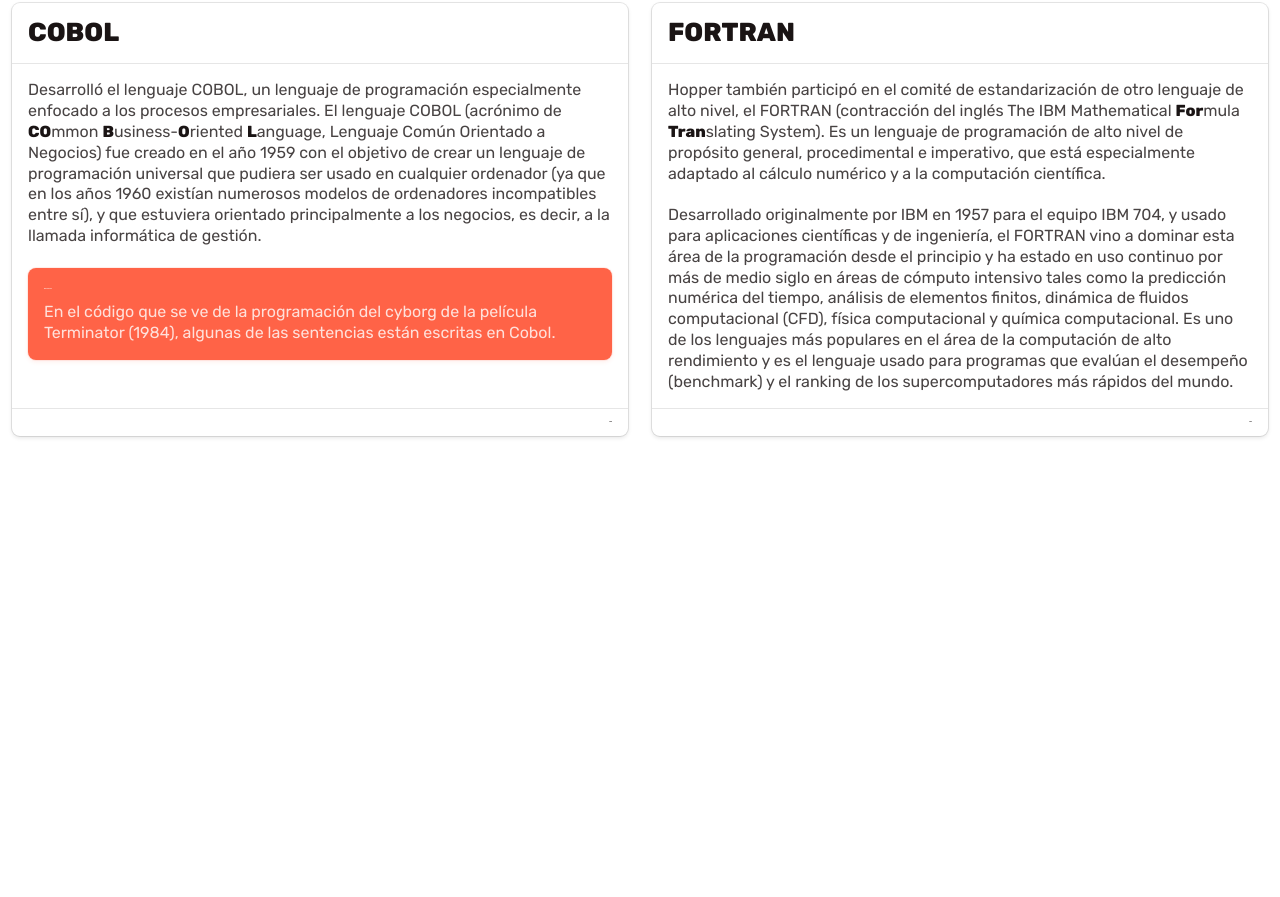
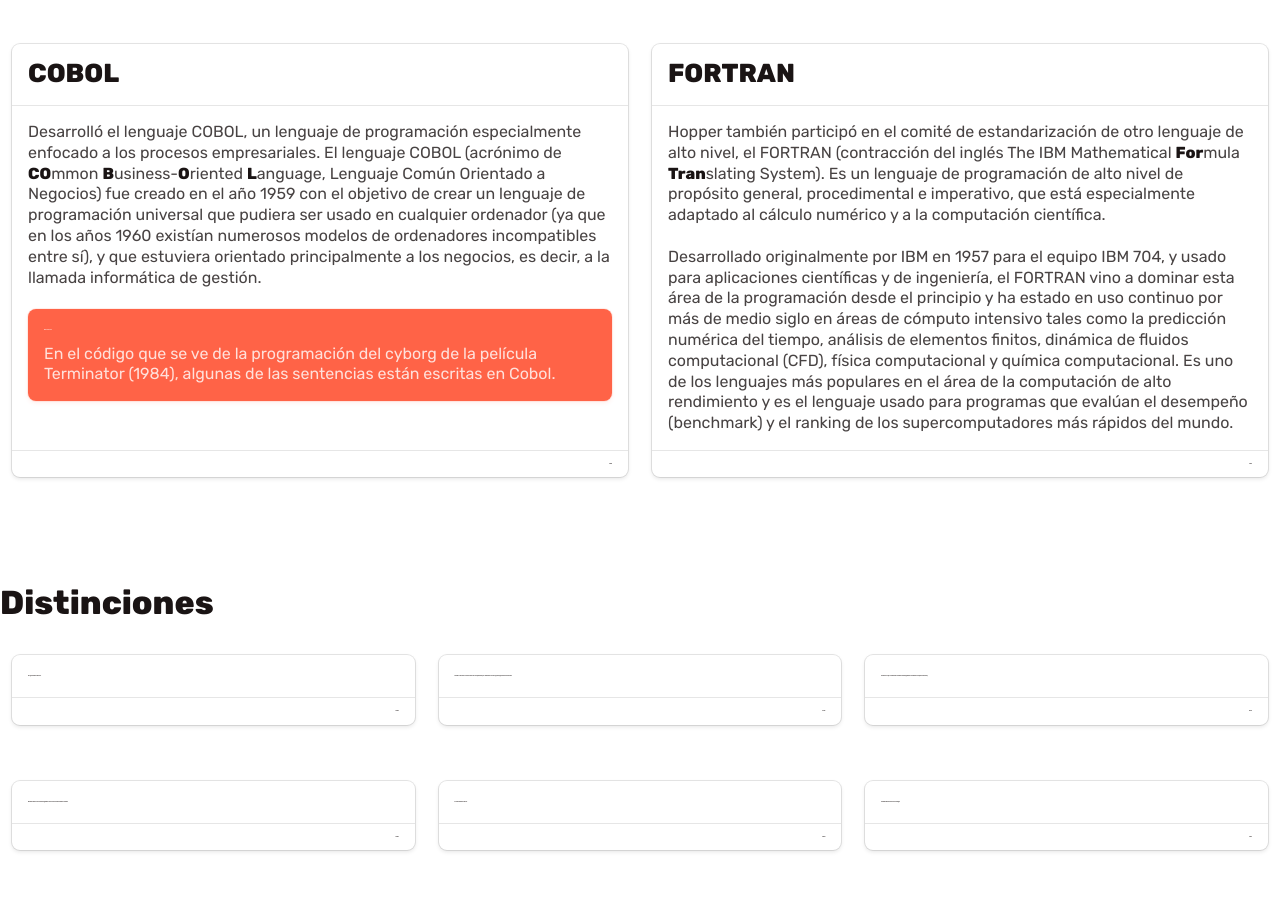
Before and after one commit to fernandogruning/grace-hopper, a Gatsby site: page / in a window 1280 px wide. Shown: the part 1820-2717 px from the top of the page. Before the commit the page ends 2364 px from the top, so only its background shows below. Built offline with nearby package versions, Linux system fonts and the light colour scheme; Gatsby itself is replaced by a stand-in of ours.

Commit message:
Add Distintions Section and add Smooth Anchors.
Add react-anchor-link-smooth-scroll to project to add smooth scroll behavior.

```diff
--- a/package.json
+++ b/package.json
@@ -8,7 +8,8 @@
     "gatsby-link": "^1.6.32",
     "gatsby-plugin-react-helmet": "^1.0.8",
     "gatsby-plugin-sass": "latest",
-    "gatsby-plugin-typography": "latest"
+    "gatsby-plugin-typography": "latest",
+    "react-anchor-link-smooth-scroll": "^1.0.5"
   },
   "keywords": [
     "gatsby"
--- a/src/pages/index.js
+++ b/src/pages/index.js
@@ -121,6 +121,69 @@
         </div>
       </div>
     </section>
+    <section className={styles.distintionsSection}>
+      <h2 id="distinciones">Distinciones</h2>
+      <div className={styles.col}>
+        <div className={styles.card}>
+          <div className={styles.content}>
+            <h4>Programadora Senior</h4>
+          </div>
+          <div className={styles.footer}>
+            <h4>1950</h4>
+          </div>
+        </div>
+      </div>
+      <div className={styles.col}>
+        <div className={styles.card}>
+          <div className={styles.content}>
+            <h4>Hombre del año en ciencias de la computación por la Data Processing Management Association</h4>
+          </div>
+          <div className={styles.footer}>
+            <h4>1969</h4>
+          </div>
+        </div>
+      </div>
+      <div className={styles.col}>
+        <div className={styles.card}>
+          <div className={styles.content}>
+            <h4>Primera mujer nombrada miembro distinguido de la British Computer Society</h4>
+          </div>
+          <div className={styles.footer}>
+            <h4>1973</h4>
+          </div>
+        </div>
+      </div>
+      <div className={styles.col}>
+        <div className={styles.card}>
+          <div className={styles.content}>
+            <h4>Medalla de Servicios Distinguidos de la Defensa de Estados Unidos</h4>
+          </div>
+          <div className={styles.footer}>
+            <h4>1986</h4>
+          </div>
+        </div>
+      </div>
+      <div className={styles.col}>
+        <div className={styles.card}>
+          <div className={styles.content}>
+            <h4>Premio Golden Gavel</h4>
+          </div>
+          <div className={styles.footer}>
+            <h4>1988</h4>
+          </div>
+        </div>
+      </div>
+      <div className={styles.col}>
+        <div className={styles.card}>
+          <div className={styles.content}>
+             <h4>Medalla Nacional de Tecnología</h4>
+          </div>
+          <div className={styles.footer}>
+            <h4>1991</h4>
+          </div>
+        </div>
+      </div>
+    </section>
   </div>
 )
 
--- a/src/pages/index.module.scss
+++ b/src/pages/index.module.scss
@@ -169,6 +169,10 @@
     display: flex;
     flex-wrap: wrap;
 
+    & > * {
+        width: 100%;
+    }
+
     .col {
         display: flex;
         flex: 0 0 50%;
@@ -177,10 +181,19 @@
         width: 100%;
         min-height: 1px;
         padding: .75rem;
+
+        @media screen and (max-width: 48rem) {
+            flex: 0 0 100%;
+            max-width: 100%;
+        }
     }
 
     .card {
         flex-direction: column;
+
+        @media screen and (max-width: 48rem) {
+            margin-bottom: 0;
+        }
 
         & > * {
             padding: 1rem;
@@ -214,5 +227,26 @@
             }
         }
     }
+}
 
+.distintionsSection {
+    @extend .inventionsSection;
+
+    .col {
+        flex: 0 0 33.33%;
+        max-width: 33.33%;
+
+        @media screen and (max-width: 48rem) {
+            flex: 0 0 100%;
+            max-width: 100%;
+        }
+    }
+
+    .card {
+        width: 100%;
+
+        .content {
+            margin-top: auto;
+        }
+    }
 }
```
Also changed, not shown: src/layouts/index.js (+4 -3 lines), src/layouts/typography.scss (+9 -1 lines), 1 other file.
